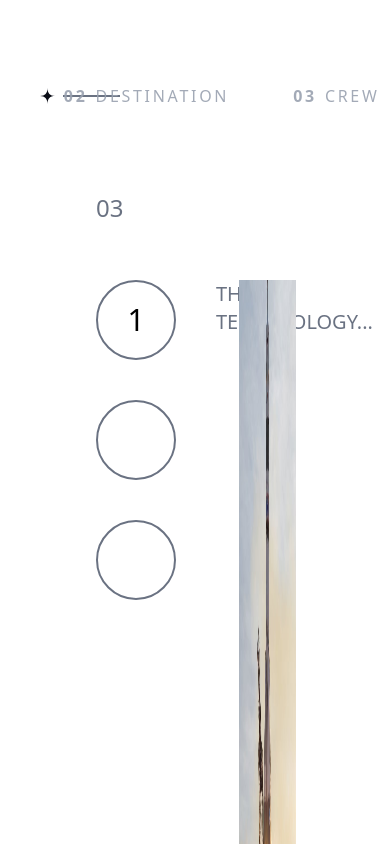
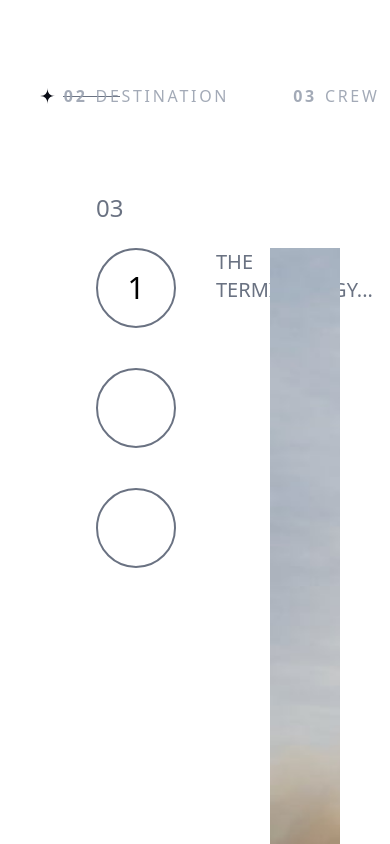
Before and after one commit to fernandzxc/page_space, a React (Vite) app: page /Technology in a window 390 px wide. Built offline with nearby package versions, Linux system fonts and the light colour scheme.

Commit message:
responsive

```diff
--- a/package.json
+++ b/package.json
@@ -13,6 +13,7 @@
     "@tailwindcss/vite": "^4.1.11",
     "react": "^19.1.0",
     "react-dom": "^19.1.0",
+    "react-icons": "^5.5.0",
     "react-router": "^7.7.0",
     "tailwindcss": "^4.1.11"
   },
--- a/src/Components/Header.jsx
+++ b/src/Components/Header.jsx
@@ -17,7 +17,7 @@ const Header = () => {
       <figure>
         <img src={logo} className="size-full" />
       </figure>
-      <hr className="border-1 border-gray-500 w-1/2" />
+      <hr className="min-sm:border-1 border-gray-500 w-1/2 " />
       <div className="flex gap-16 w-3/4 py-1 justify-center text-white opacity-90 backdrop-blur-3xl">
         {navOptions.map((option) => {
           const isActive = location.pathname === option.path;
--- a/src/Components/Technology.jsx
+++ b/src/Components/Technology.jsx
@@ -3,7 +3,6 @@ import Header from "./Header";
 import launch from "../assets/img/technology/image-launch-vehicle-portrait.jpg";
 import capsule from "../assets/img/technology/image-space-capsule-portrait.jpg";
 import spaceport from "../assets/img/technology/image-spaceport-portrait.jpg";
-import Crew from "./Crew";
 
 const Technology = () => {
   const [selectTechnology, setSelectTechnology] = useState("launch");
@@ -38,7 +37,7 @@ const Technology = () => {
     <div className='bg-[url("./assets/img/technology/technology_desktop.jpg")] object-contain bg-cover bg-center h-screen pl-10 pt-10 overflow-hidden'>
       <Header />
 
-      <div className="pt-10 px-14 text-white">
+      <div className="pt-10 pl-14 text-white">
         <h1 className="text-2xl pb-6">
           <span className="text-gray-500">03 </span>SPACE LAUNCH 101
         </h1>
@@ -64,8 +63,8 @@ const Technology = () => {
               <p className="text-xl pt-4">{corrent.description}</p>
             </div>
           </div>
-          <figure className="w-2/5 flex object-cover bg-center">
-            <img src={corrent.image} className="w-[60%] h-[60%]" />
+          <figure className="w-2/5 flex ">
+            <img src={corrent.image} className="w-[60%] h-[60%] object-cover object-left"/>
           </figure>
         </section>
       </div>
--- a/src/assets/css/estilo.css
+++ b/src/assets/css/estilo.css
@@ -3,7 +3,6 @@
     width: 208px;
     height: 208px;
     border-radius: 50%;
-
 }
 
 .button:hover {
@@ -12,3 +11,7 @@
     height: 308px;
     transition: all 0.3s ease-in-out;
 }
+
+@media screen and (min-width: 425px){
+
+}
```
Also changed, not shown: 1 other file (tests, documents, lock files or other folders).
